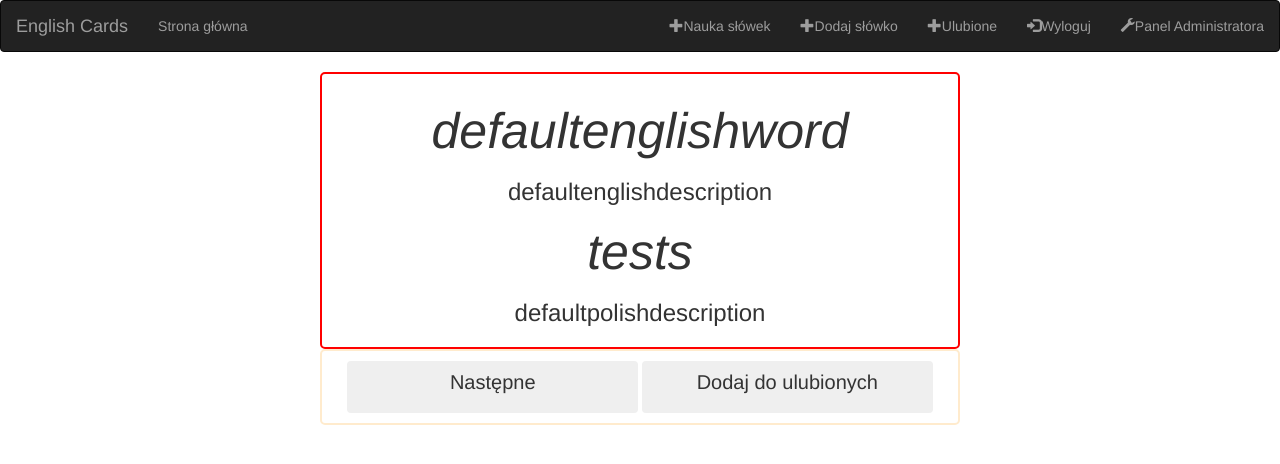
After one commit to zpmexx/EnglishCards, a Django app: page /nauka/A1/ in a window 1280 px wide. The commit adds this page. Shown: the top 464 px of the page. Run offline with Django 4.2, Linux system fonts and the light colour scheme; a user stored in the database is signed in; data comes from the database, SQL or seed files in the repository; both versions use the stored data as it was after the commit; some libraries are stand-ins or nearby versions.

Commit message:
learn words added with favorites

```diff
--- a/englishcards/englishcards/urls.py
+++ b/englishcards/englishcards/urls.py
@@ -29,5 +29,8 @@ urlpatterns = [
     path('dodaj/', words_views.addWordPage, name = 'addWord'),
     path('nowy_quiz/', words_views.addQuizPage, name = 'addQuiz'),
     path('ulubione/', logins_views.userFavorites, name = 'userFavorites'),
+    path('nauka/', words_views.selectLevel, name = 'selectLevel'),
+    path('nauka/<slug:slug>/', words_views.learnByLevel, name = 'learnByLevel'),
+
 
 ]+ static(settings.MEDIA_URL, document_root=settings.MEDIA_ROOT)
--- a/englishcards/logins/static/logins/userfavorites.css
+++ b/englishcards/logins/static/logins/userfavorites.css
@@ -15,6 +15,7 @@ h3 {
     border-radius: 5px;
     margin: 0 auto;
     padding: 10px;
+    word-wrap: break-word;
 }
 
 h1 {
--- a/englishcards/logins/templates/logins/userfavorites.html
+++ b/englishcards/logins/templates/logins/userfavorites.html
@@ -11,6 +11,7 @@
     <h3>{{favorite.card.englishDescription}}</h3>
     <h2>{{favorite.card.polishName}}</h2>
     <h3>{{favorite.card.polishDescription}}</h3>
+    <h4>{{favorite.card.get_wordLevel_display}}</h4>
     <input type="submit" value="Usuń z ulubionych" name="{{favorite.card.englishName}},{{favorite.card.polishName}}" style="width: 100%;border-radius: 30px;">
     </div>
     </form>
--- a/englishcards/templates/navbar.html
+++ b/englishcards/templates/navbar.html
@@ -19,6 +19,7 @@
       <li><a href="{% url 'home' %}">Strona główna</a></li>
     </ul>
     <ul class="nav navbar-nav navbar-right">
+      <li><a href="{% url 'selectLevel' %}"><span class="glyphicon glyphicon-plus"></span>Nauka słówek</a></li>
       <li><a href="{% url 'addWord' %}"><span class="glyphicon glyphicon-plus"></span>Dodaj słówko</a></li>
       <li><a href="{% url 'userFavorites' %}"><span class="glyphicon glyphicon-plus"></span>Ulubione</a></li>
       <li><a href="{% url 'logout' %}"><span class="glyphicon glyphicon-log-in"></span>Wyloguj</a></li>
--- /dev/null
+++ b/englishcards/words/static/words/learnByLevel.css
@@ -0,0 +1,41 @@
+.word {
+    width: 50%;
+    text-align: center;
+    border: 2px solid red;
+    border-radius: 5px;
+    margin: 0 auto;
+    padding: 10px;
+    word-wrap: break-word;
+}
+
+.buttons {
+    width: 50%;
+    text-align: center;
+    border: 2px solid blanchedalmond;
+    border-radius: 5px;
+    margin: 0 auto;
+    padding: 10px;
+    word-wrap: break-word;
+}
+
+button {
+    width: 45%;
+}
+
+p {
+    font-size: 20px;
+}
+h2 {
+    font-size: 50px;
+    font-style: italic;
+}
+
+h1 {
+    text-align: center;
+}
+
+@media only screen and (max-width: 900px) {
+    p {
+        font-size: 10px;
+    }
+}
--- /dev/null
+++ b/englishcards/words/templates/words/learnByLevel.html
@@ -0,0 +1,22 @@
+{% include 'navbar.html' %}
+{% load static %}
+<link rel ="stylesheet" href ="{% static 'words/learnByLevel.css' %}">
+{% if wordToLearn %}
+<div class = "word">
+<h2>{{wordToLearn.englishName}}</h2>
+<h3>{{wordToLearn.englishDescription}}</h3>
+<h2>{{wordToLearn.polishName}}</h2>
+<h3>{{wordToLearn.polishDescription}}</h3>
+</div>
+<form method="POST">
+    {% csrf_token %}
+<div class = "buttons">
+    <div class="row">
+    <button type="submit" class="btn btn-light" name = "next"><p>Następne</p></button>
+    <button type="submit" class="btn btn-light" name = "{{wordToLearn.id}}"><p>Dodaj do ulubionych</p></button>
+    </div>
+</div>
+</form>
+{% else %}
+<h1>Brak słówek do nauki z tego poziomu!<h1>
+{% endif %}
--- a/englishcards/words/views.py
+++ b/englishcards/words/views.py
@@ -2,8 +2,9 @@ from django.shortcuts import render
 from django.contrib.auth.decorators import login_required
 from logins.models import User
 from django.contrib import messages
-from .models import MemoryCard, Quiz, QuizElement
+from .models import MemoryCard, Quiz, QuizElement, FavoriteUserCards
 from .forms import AddMemoryCardForm
+import random
 
 @login_required
 def addWordPage(request):
@@ -40,4 +41,45 @@ def addQuizPage(request):
     return render(request, 'words/addQuiz.html', context)
 
 
+def selectLevel(request):
+    levels = ['A1','A2','B1','B2','C1','C2']
+    context = {'levels': levels}
+    return render(request, 'words/selectLevel.html', context)
+
+def learnByLevel(request, slug):
+    if slug == 'A1': level = 0
+    elif slug == 'A2': level = 1
+    elif slug == 'B1': level = 2
+    elif slug == 'B2': level = 3
+    elif slug == 'C1': level = 4
+    elif slug == 'C2': level = 5
+    words = list(MemoryCard.objects.filter(wordLevel = level))
+    userWords = FavoriteUserCards.objects.filter(user = request.user)
+    userWordsList = []
+    for word in userWords:
+        userWordsList.append(word.card)
+
+    wordsToLearn = list(set(words) - set (userWordsList))
+    wordToLearn = []
+    if wordsToLearn:
+        wordToLearn = random.choice(wordsToLearn)
+    context = {'wordToLearn': wordToLearn}
+
+    if request.method == 'POST':
+        if 'next' in request.POST:
+            pass
+        else:
+            counter = 1
+            for arg in request.POST:
+                if counter == 0:
+                    counter = 1
+                else:
+                    cardId = arg
+            card = MemoryCard.objects.get(id = cardId)
+            print(card)
+            favoriteCard = FavoriteUserCards.objects.create(user = request.user, card = card)
+            favoriteCard.save()
+    return render(request, 'words/learnByLevel.html', context)
+
+
 # Create your views here.
```
Also changed, not shown: englishcards/words/static/words/selectLevel.css (added, +18 -0 lines), englishcards/words/templates/words/selectLevel.html (added, +10 -0 lines), englishcards/db.sqlite3.
